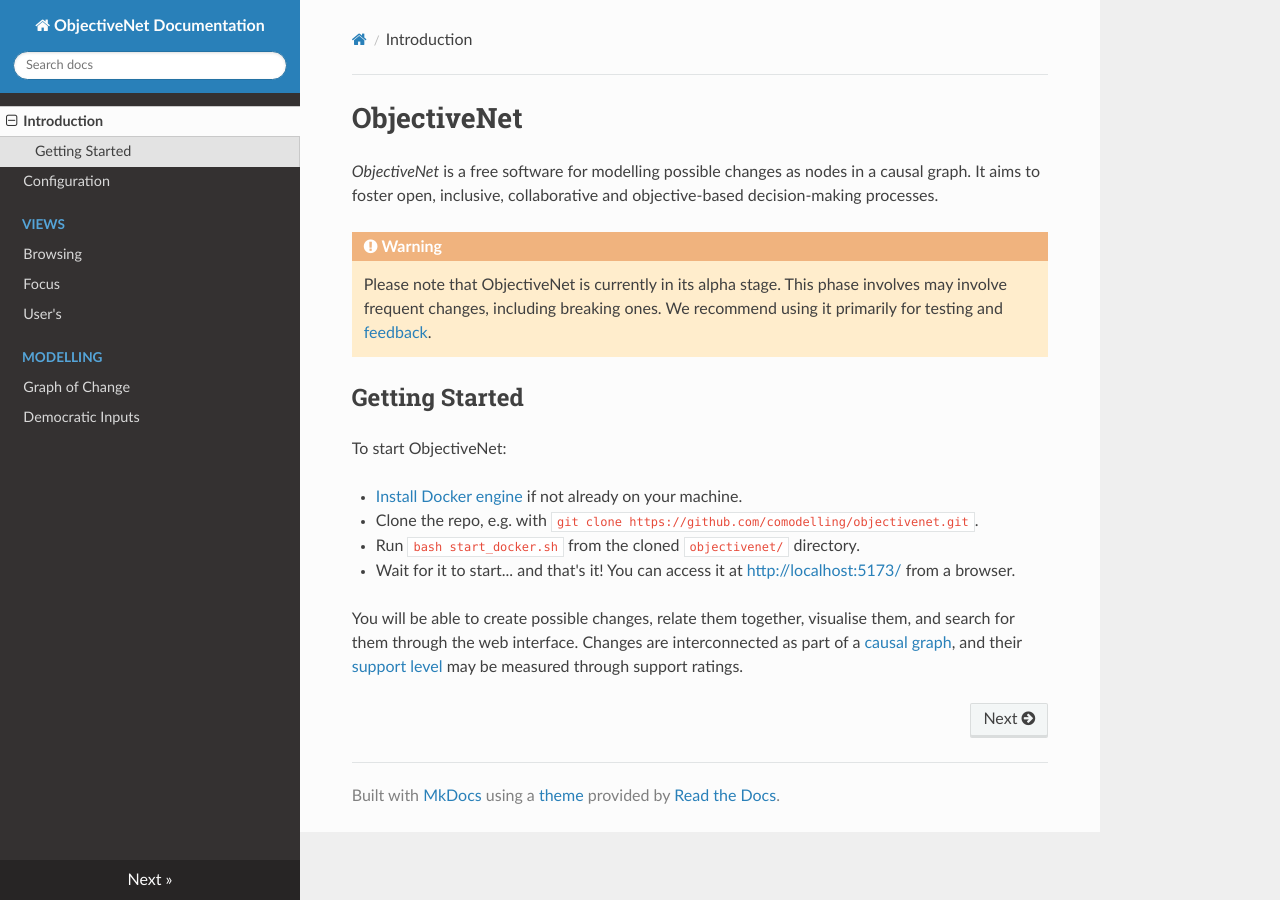
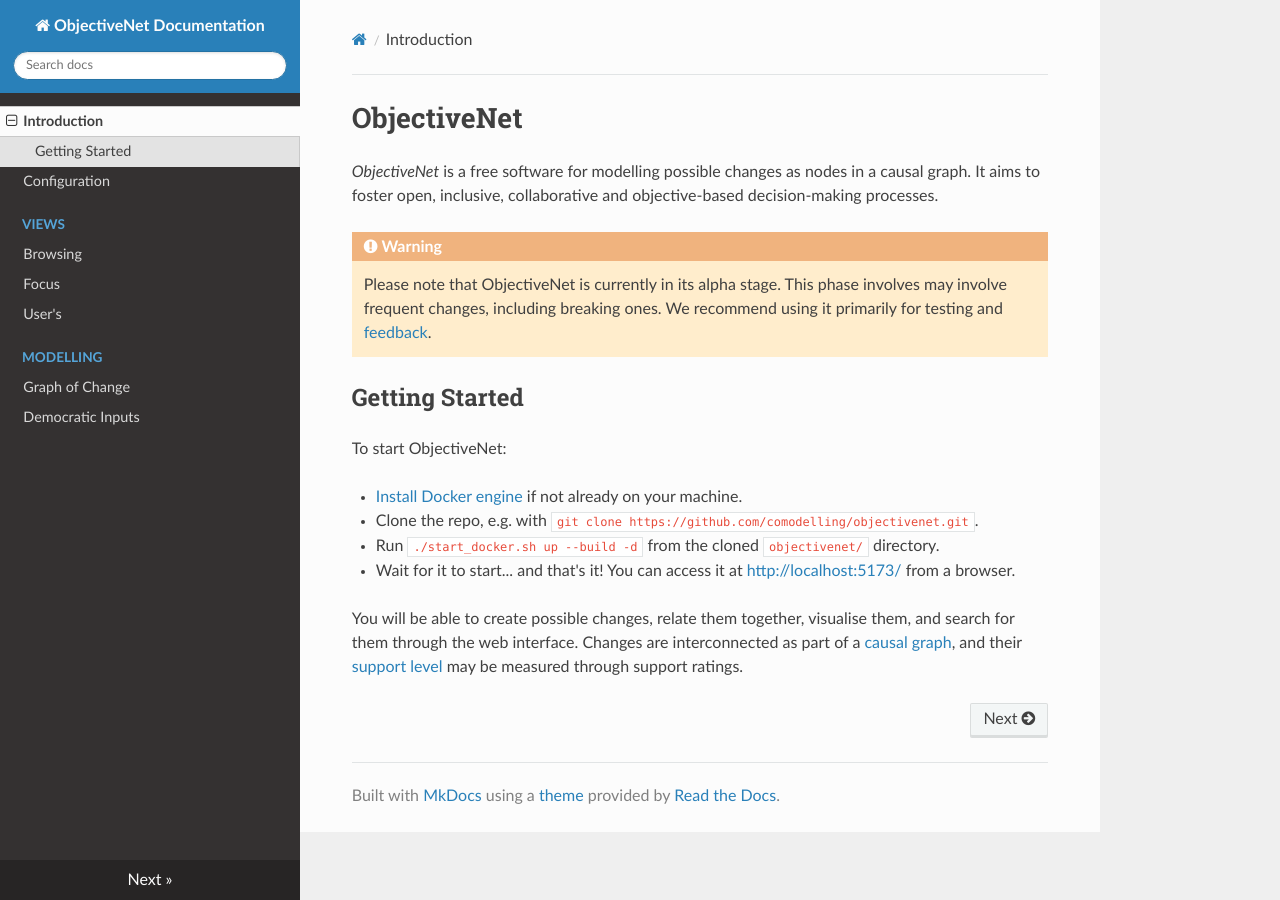
Before and after one commit to comodelling/commongraph, an MkDocs documentation site: the page built from docs/index.md, in a window 1280 px wide. Built offline with MkDocs 1.6.1, drawn with Linux system fonts in a browser that asks for light colours; nearby versions of some CDN libraries.

Commit message:
update starting instruction in doc

````diff
--- a/docs/index.md
+++ b/docs/index.md
@@ -15,7 +15,7 @@
 
 - [Install Docker engine](https://www.docker.com/get-started/) if not already on your machine.
 - Clone the repo, e.g. with ```git clone https://github.com/comodelling/objectivenet.git```.
-- Run ```bash start_docker.sh``` from the cloned `objectivenet/` directory.
+- Run ```./start_docker.sh up --build -d``` from the cloned `objectivenet/` directory.
 - Wait for it to start... and that's it! You can access it at [http://localhost:5173/](http://localhost:5173/) from a browser.
 
 You will be able to create possible changes, relate them together, visualise them, and search for them through the web interface.
````
